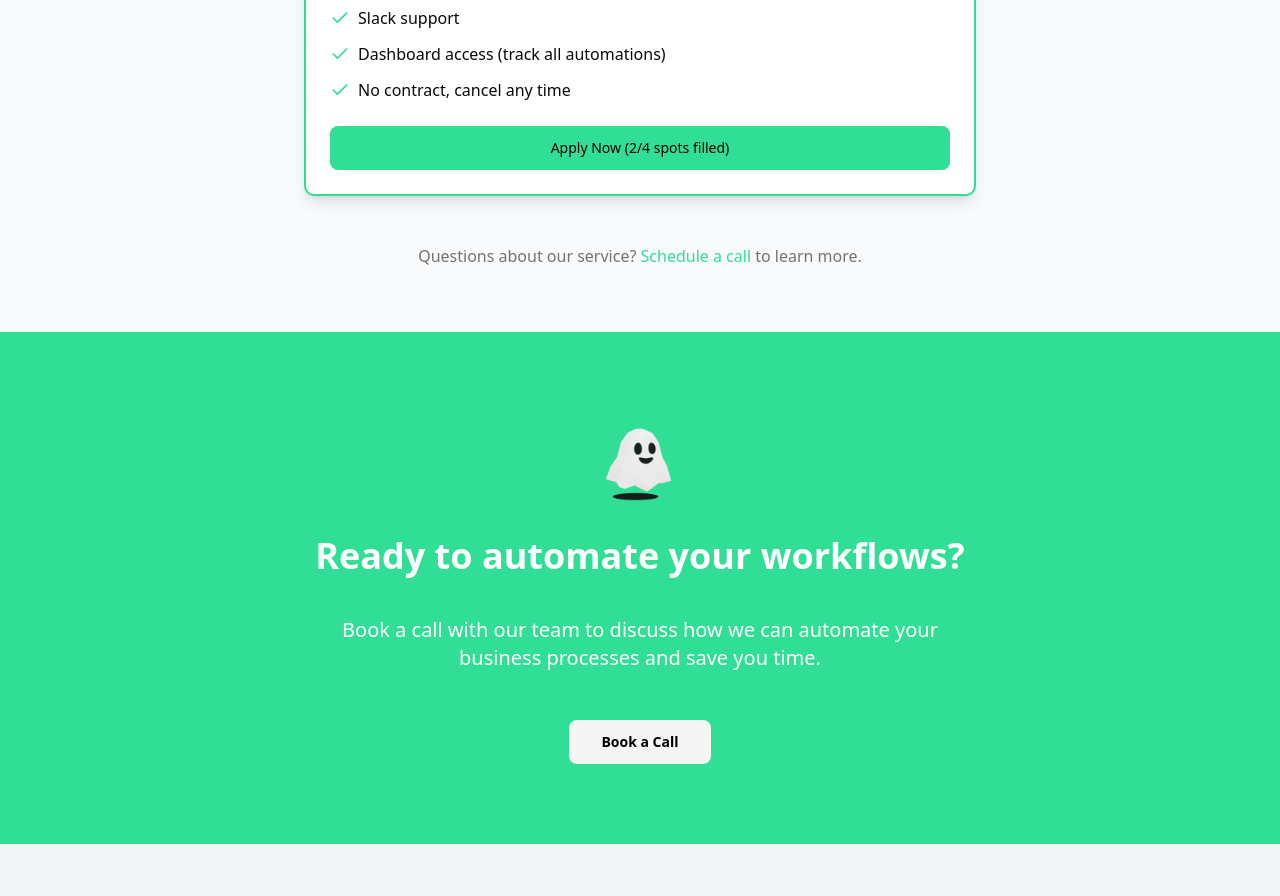
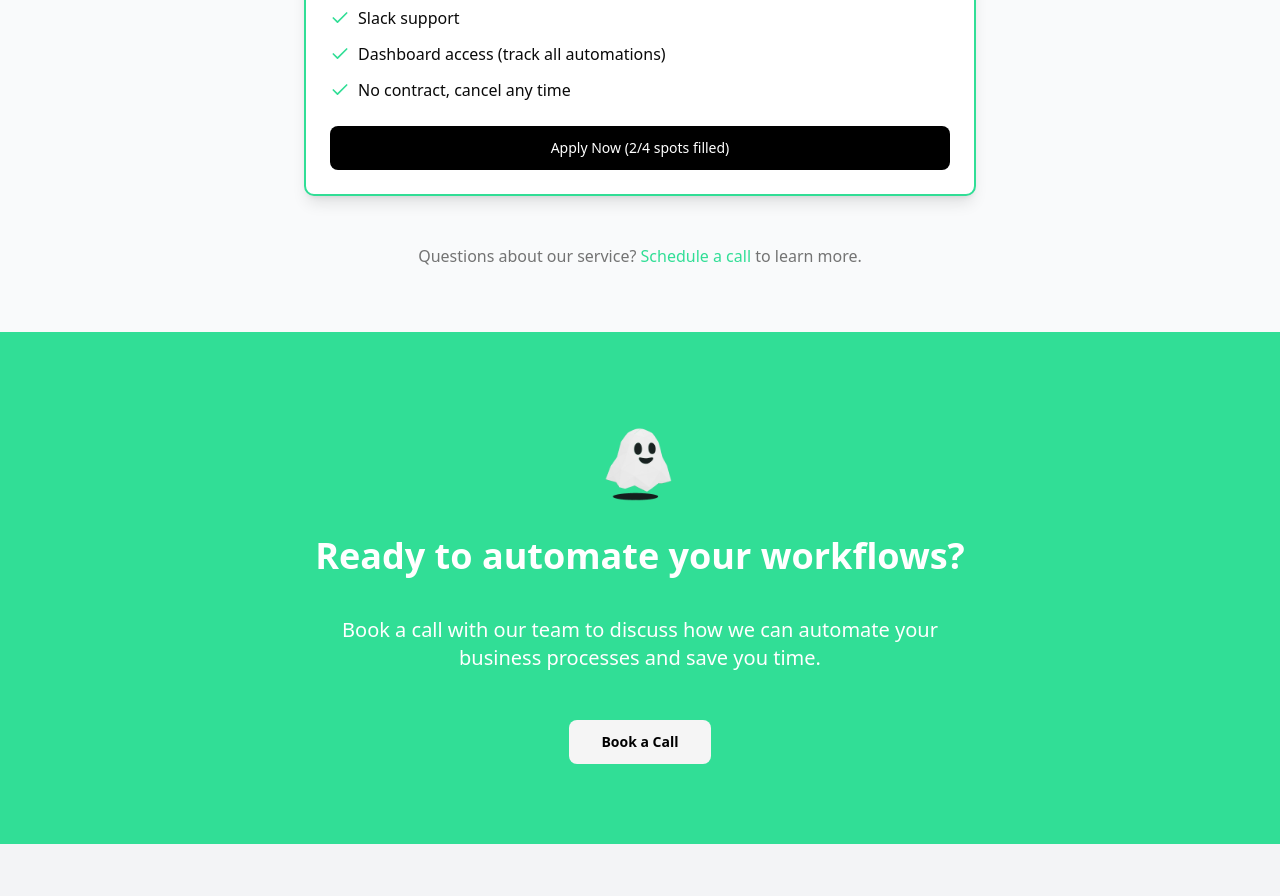
Before and after one commit to vincentmcleese/ghostteam, a Next.js app: page / in a window 1280 px wide. Shown: the part 4300-5196 px from the top of the page. Built offline with nearby package versions, Linux system fonts and the light colour scheme.

Commit message:
change pricing button to black

```diff
--- a/src/components/PricingSection.tsx
+++ b/src/components/PricingSection.tsx
@@ -136,7 +136,7 @@
 
               <CardFooter>
                 <Button
-                  className="w-full bg-primary hover:bg-primary/90 text-black"
+                  className="w-full bg-black hover:bg-gray-800 text-white"
                   size="lg"
                   asChild
                 >
```
